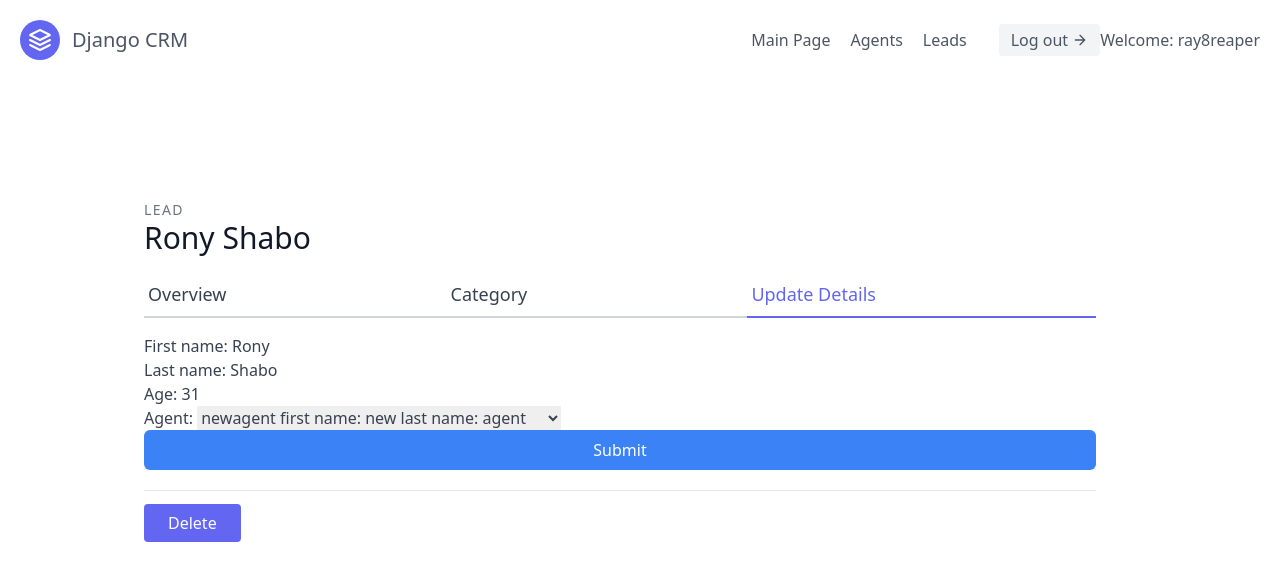
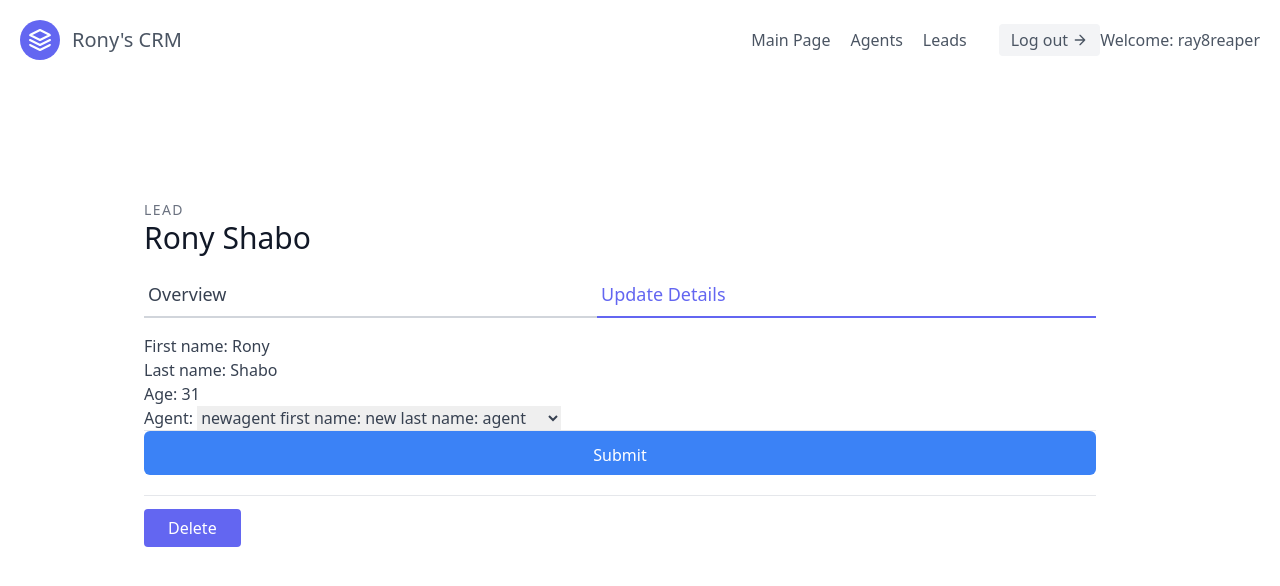
Before and after one commit to ronyshabo/CRM-Django, a Django app: page /leads/10/update/ in a window 1280 px wide. Shown: the top 586 px of the page. Run offline with Django 4.2, Linux system fonts and the light colour scheme; a user stored in the database is signed in; data comes from the database, SQL or seed files in the repository; both versions use the stored data as it was after the commit; some libraries are stand-ins or nearby versions.

Commit message:
small touches, cuz why not

```diff
--- a/leads/templates/leads/lead_detail.html
+++ b/leads/templates/leads/lead_detail.html
@@ -31,6 +31,10 @@
                 <div class="flex border-t border-gray-300 py-2">
                     <span class="text-gray-500">Age</span>
                     <span class="ml-auto text-gray-900">{{ lead.age }}</span>
+                </div>
+                <div class="flex border-t border-gray-300 py-2">
+                    <span class="text-gray-500">Agent</span>
+                    <span class="ml-auto text-gray-900">{{ lead.first_name  }}{{ lead.last_name }}</span>
                 </div>
                 <div class="flex border-t border-gray-300 py-2">
                     <span class="text-gray-500">Email</span>
--- a/leads/templates/leads/lead_update.html
+++ b/leads/templates/leads/lead_update.html
@@ -1,5 +1,5 @@
 {% extends "base.html" %}
-{% load tailwind_filters %}
+{% comment %} {% load tailwind_filters %} {% endcomment %}
 
 {% block content %}
 
@@ -13,17 +13,18 @@
                 <a href="{% url 'leads:lead-detail' lead.pk %}" class="flex-grow border-b-2 border-gray-300 py-2 text-lg px-1">
                     Overview
                 </a>
-                <a href="{% url 'leads:lead-category-update' lead.pk %}" class="flex-grow border-b-2 border-gray-300 py-2 text-lg px-1">
+                {% comment %} <a href="{% url 'leads:lead-category-update' lead.pk %}" class="flex-grow border-b-2 border-gray-300 py-2 text-lg px-1">
                     Category
-                </a>
+                </a> {% endcomment %}
                 <a href="{% url 'leads:lead-update' lead.pk %}" class="flex-grow text-indigo-500 border-b-2 border-indigo-500 py-2 text-lg px-1">
                     Update Details
                 </a>
             </div>
             <form method="post" enctype="multipart/form-data">
                 {% csrf_token %}
-                {{ form|crispy }}
-                <button type="submit" class="w-full text-white bg-blue-500 hover:bg-blue-600 px-3 py-2 rounded-md">Submit</button>
+                {{form.as_p}}
+                <hr />
+                <button type="submit" class=" pt-3 w-full text-white bg-blue-500 hover:bg-blue-600 px-3 py-2 rounded-md">Submit</button>
             </form>
             <div class="mt-5 py-5 border-t border-gray-200">
                 <a href="{% url 'leads:lead-delete' lead.pk %}" class="w-1/2 mt-3 text-white bg-indigo-500 border-0 py-2 px-6 focus:outline-none hover:bg-indigo-600 rounded">
--- a/templates/navbar.html
+++ b/templates/navbar.html
@@ -4,7 +4,7 @@
       <svg xmlns="http://www.w3.org/2000/svg"  fill="none" stroke="currentColor" stroke-linecap="round" stroke-linejoin="round" stroke-width="2" class="w-10 h-10 text-white p-2 bg-indigo-500 rounded-full" viewBox="0 0 24 24">
         <path d="M12 2L2 7l10 5 10-5-10-5zM2 17l10 5 10-5M2 12l10 5 10-5"></path>
       </svg>
-      <a href="{% url 'landing_page' %}"><span  class="ml-3 text-xl">Django CRM</span></a>
+      <a href="{% url 'landing_page' %}"><span  class="ml-3 text-xl">Rony's CRM</span></a>
     </a>
     <nav class="md:ml-auto flex flex-wrap items-center text-base justify-center">
     <a href="{% url 'landing_page' %}" class="mr-5 hover:text-gray-900">Main Page</a>
```
Also changed, not shown: db.sqlite3.
